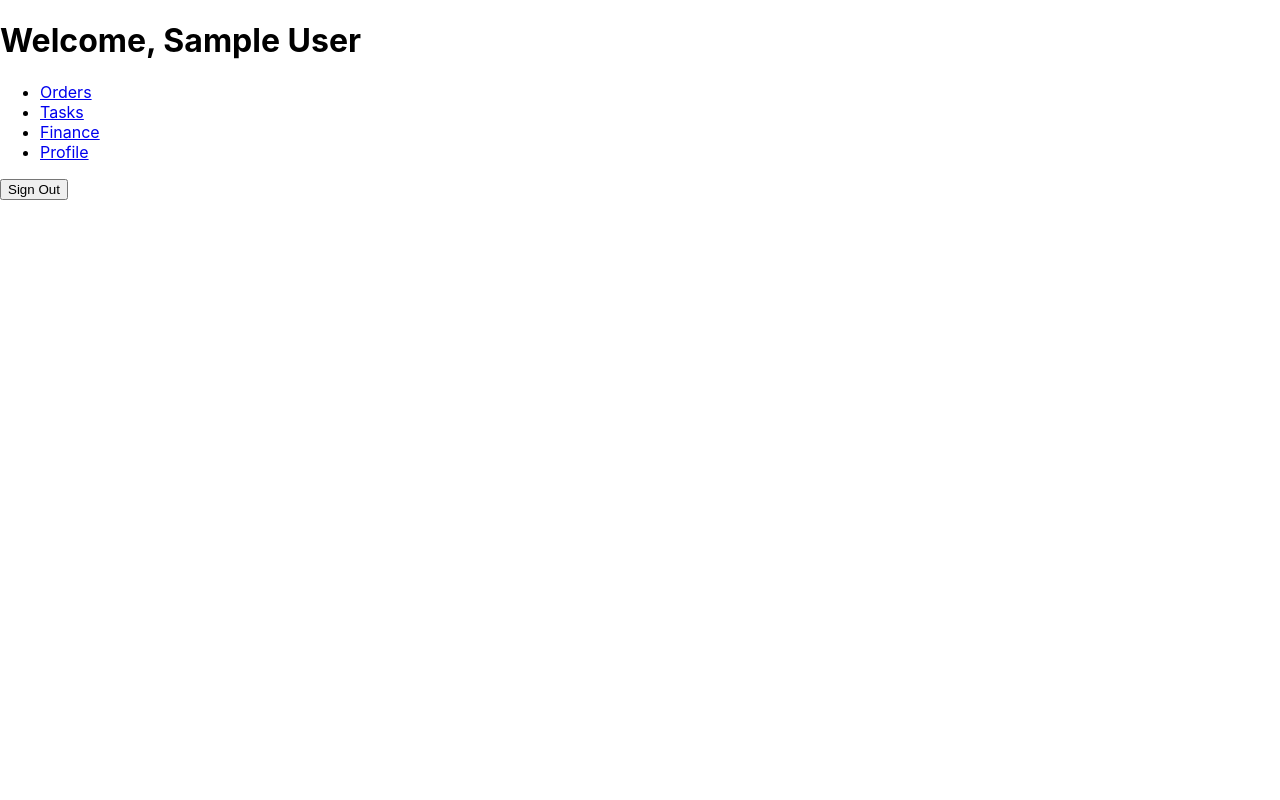
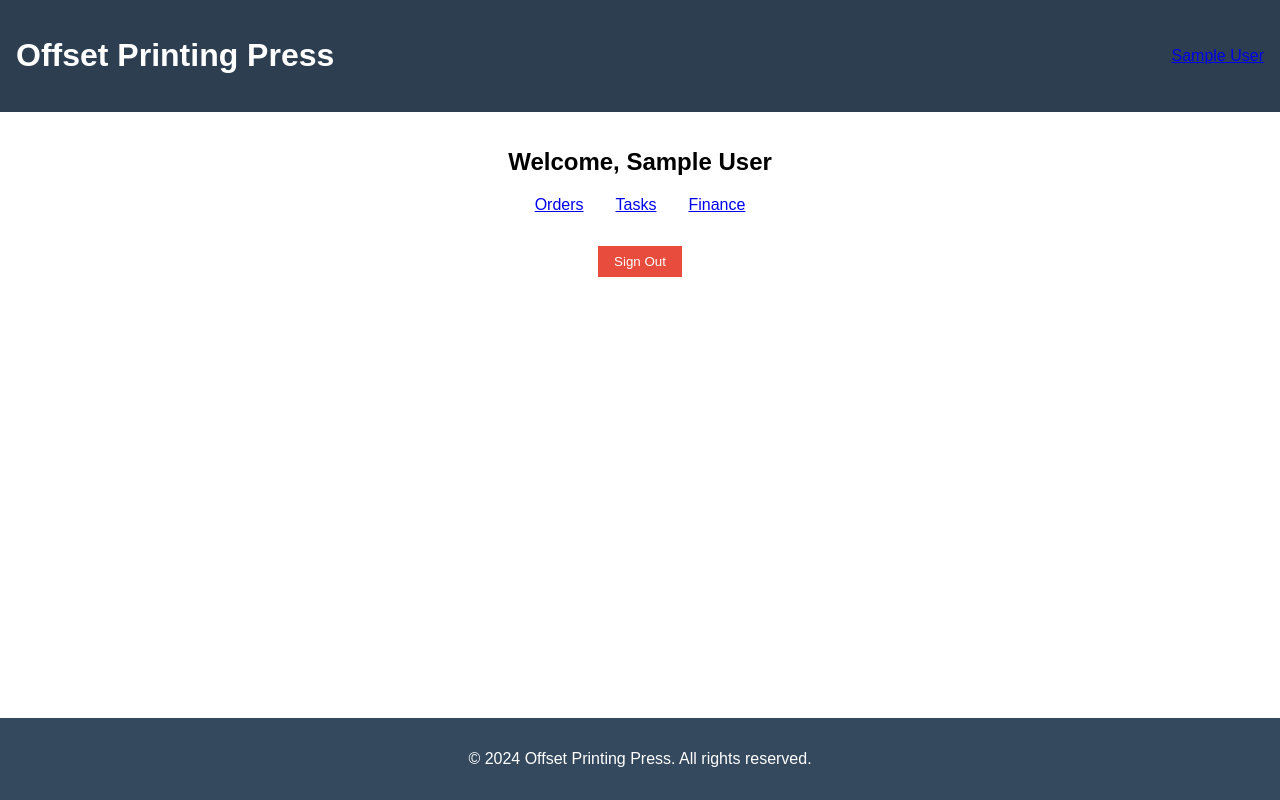
Before and after one commit to aagneye-syam/management_app, a React (Create React App) app: page / in a window 1280 px wide. Built offline with nearby package versions, Linux system fonts and the light colour scheme; no server answers; sample sign-in values are in the browser's storage.

Commit message:
stylized the app - userprofile updated

```diff
--- a/src/App.css
+++ b/src/App.css
@@ -1,39 +1,137 @@
-.App {
+/* src/App.css */
+.app-container {
+  display: flex;
+  flex-direction: column;
+  min-height: 100vh;
+  font-family: Arial, sans-serif;
+}
+
+.app-header {
+  background-color: #2c3e50;
+  color: #fff;
+  padding: 1rem;
+  display: flex;
+  justify-content: space-between;
+  align-items: center;
+}
+
+.app-main {
+  flex: 1;
+  padding: 1rem;
+}
+
+.app-footer {
+  background-color: #34495e;
+  color: #fff;
+  text-align: center;
+  padding: 1rem;
+}
+
+.welcome-container {
+  max-width: 600px;
+  margin: 0 auto;
   text-align: center;
 }
 
-.App-logo {
-  height: 40vmin;
-  pointer-events: none;
+.app-nav {
+  margin-top: 1rem;
 }
 
-@media (prefers-reduced-motion: no-preference) {
-  .App-logo {
-    animation: App-logo-spin infinite 20s linear;
-  }npm install firebase
-
+.app-nav ul {
+  list-style-type: none;
+  padding: 0;
+  display: flex;
+  justify-content: center;
 }
 
-.App-header {
-  background-color: #282c34;
-  min-height: 100vh;
-  display: flex;
-  flex-direction: column;
-  align-items: center;
-  justify-content: center;
-  font-size: calc(10px + 2vmin);
-  color: white;
+.app-nav ul li {
+  margin: 0 1rem;
 }
 
-.App-link {
-  color: #61dafb;
+.sign-out-button {
+  background-color: #e74c3c;
+  color: #fff;
+  border: none;
+  padding: 0.5rem 1rem;
+  margin-top: 1rem;
+  cursor: pointer;
 }
 
-@keyframes App-logo-spin {
-  from {
-    transform: rotate(0deg);
-  }
-  to {
-    transform: rotate(360deg);
-  }
+.sign-out-button:hover {
+  background-color: #c0392b;
 }
+
+.auth-container {
+  max-width: 400px;
+  margin: 0 auto;
+  padding: 2rem;
+  border: 1px solid #ddd;
+  border-radius: 4px;
+  background-color: #f9f9f9;
+}
+
+.auth-container h1 {
+  text-align: center;
+  margin-bottom: 1rem;
+}
+
+.auth-input {
+  width: 100%;
+  padding: 0.5rem;
+  margin-bottom: 1rem;
+  font-size: 1rem;
+}
+
+.auth-button {
+  width: 100%;
+  padding: 0.75rem;
+  background-color: #3498db;
+  color: #fff;
+  border: none;
+  cursor: pointer;
+}
+
+.auth-button:hover {
+  background-color: #2980b9;
+}
+
+.auth-toggle {
+  background-color: transparent;
+  border: none;
+  color: #3498db;
+  cursor: pointer;
+  text-decoration: underline;
+}
+
+.auth-toggle:hover {
+  color: #2980b9;
+}
+
+.user-profile-container {
+  max-width: 400px;
+  margin: 2rem auto;
+  padding: 2rem;
+  border: 1px solid #ddd;
+  border-radius: 8px;
+  box-shadow: 0 0 10px rgba(0, 0, 0, 0.1);
+}
+
+.username-input {
+  width: 100%;
+  padding: 0.5rem;
+  margin-bottom: 1rem;
+  border: 1px solid #ddd;
+  border-radius: 4px;
+}
+
+.update-button {
+  background-color: #4CAF50;
+  color: white;
+  border: none;
+  padding: 0.5rem 1rem;
+  cursor: pointer;
+}
+
+.update-button:hover {
+  background-color: #45a049;
+}
--- a/src/App.js
+++ b/src/App.js
@@ -1,12 +1,15 @@
 // src/App.js
 import React, { useState, useEffect } from 'react';
-import { BrowserRouter as Router, Routes, Route, Link, Navigate } from 'react-router-dom';
+import { BrowserRouter as Router, Routes, Route, Link, Navigate, useNavigate } from 'react-router-dom';
 import { auth } from './firebase';
 import AuthPage from './pages/AuthPage';
 import Orders from './components/Orders';
 import Tasks from './components/Tasks';
 import Finance from './components/Finance';
-import UserProfile from './components/UserProfile'; // Import the UserProfile component
+import ProfileMenu from './components/ProfileMenu'; // Import ProfileMenu component
+import UserProfile from './components/UserProfile'; // Import UserProfile component
+
+import './App.css'; // Import your CSS file for App styling
 
 const App = () => {
   const [user, setUser] = useState(null);
@@ -18,42 +21,46 @@ const App = () => {
     return unsubscribe;
   }, []);
 
-  const handleUpdateUsername = (newUsername) => {
-    if (user) {
-      setUser({ ...user, displayName: newUsername }); // Update local user state with new username
-    }
-  };
-
   return (
     <Router>
+      <div className="app-container">
+        <header className="app-header">
+          <h1>Offset Printing Press</h1>
+          {user && <ProfileMenu user={user} />} {/* Display profile menu if user is signed in */}
+        </header>
+        <main className="app-main">
           <Routes>
             <Route path="/auth" element={user ? <Navigate to="/" /> : <AuthPage />} />
             <Route path="/orders" element={user ? <Orders /> : <Navigate to="/auth" />} />
             <Route path="/tasks" element={user ? <Tasks /> : <Navigate to="/auth" />} />
             <Route path="/finance" element={user ? <Finance /> : <Navigate to="/auth" />} />
+            <Route path="/profile" element={user ? <UserProfile user={user} /> : <Navigate to="/auth" />} />
             <Route
               path="/"
               element={
                 user ? (
-              <div>
-                <h1>Welcome, {user.displayName || user.email}</h1> {/* Display displayName if available */}
-                <nav>
+                  <div className="welcome-container">
+                    <h2>Welcome, {user.displayName || user.email}</h2>
+                    <nav className="app-nav">
                       <ul>
                         <li><Link to="/orders">Orders</Link></li>
                         <li><Link to="/tasks">Tasks</Link></li>
                         <li><Link to="/finance">Finance</Link></li>
-                    <li><Link to="/profile">Profile</Link></li>
                       </ul>
                     </nav>
-                <button onClick={() => auth.signOut()}>Sign Out</button>
+                    <button className="sign-out-button" onClick={() => auth.signOut()}>Sign Out</button>
                   </div>
                 ) : (
                   <Navigate to="/auth" />
                 )
               }
             />
-        <Route path="/profile" element={<UserProfile user={user} onUpdateUsername={handleUpdateUsername} />} /> {/* Render UserProfile component */}
           </Routes>
+        </main>
+        <footer className="app-footer">
+          <p>&copy; 2024 Offset Printing Press. All rights reserved.</p>
+        </footer>
+      </div>
     </Router>
   );
 };
--- /dev/null
+++ b/src/components/ProfileMenu.js
@@ -0,0 +1,15 @@
+// src/components/ProfileMenu.js
+import React from 'react';
+import { Link } from 'react-router-dom';
+
+const ProfileMenu = ({ user }) => {
+  return (
+    <div className="profile-menu">
+      <Link to="/profile" className="username-link">
+        <span className="username">{user.displayName || user.email}</span>
+      </Link>
+    </div>
+  );
+};
+
+export default ProfileMenu;
--- a/src/components/UserProfile.js
+++ b/src/components/UserProfile.js
@@ -3,23 +3,22 @@ import React, { useState } from 'react';
 import { updateProfile } from 'firebase/auth'; // Import updateProfile from Firebase Authentication
 import { auth } from '../firebase'; // Adjust the path according to your firebase setup
 
-const UserProfile = ({ user, onUpdateUsername }) => {
-  const [newUsername, setNewUsername] = useState('');
+const UserProfile = ({ user }) => {
+  const [newUsername, setNewUsername] = useState(user.displayName || '');
 
   const handleSubmit = async (e) => {
     e.preventDefault();
     if (!newUsername) return; // Handle empty username case
     try {
       await updateProfile(auth.currentUser, { displayName: newUsername });
-      onUpdateUsername(newUsername);
-      setNewUsername('');
+      alert('Username updated successfully!');
     } catch (error) {
       console.error("Error updating username: ", error);
     }
   };
 
   return (
-    <div>
+    <div className="user-profile-container">
       <h2>User Profile</h2>
       <form onSubmit={handleSubmit}>
         <input
@@ -27,8 +26,9 @@ const UserProfile = ({ user, onUpdateUsername }) => {
           value={newUsername}
           onChange={(e) => setNewUsername(e.target.value)}
           placeholder="Enter new username"
+          className="username-input"
         />
-        <button type="submit">Update Username</button>
+        <button type="submit" className="update-button">Update Username</button>
       </form>
     </div>
   );
```
Lines whose indentation alone changed are shown as unchanged.
